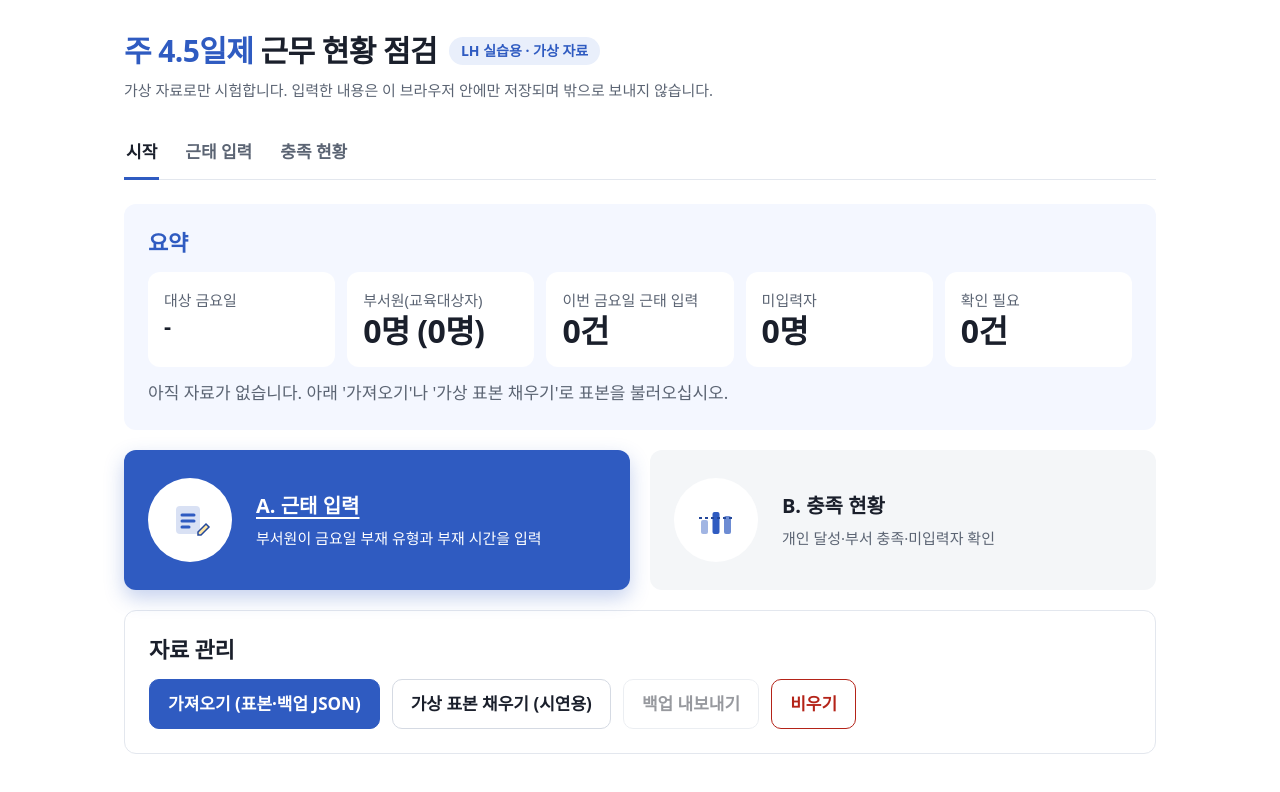
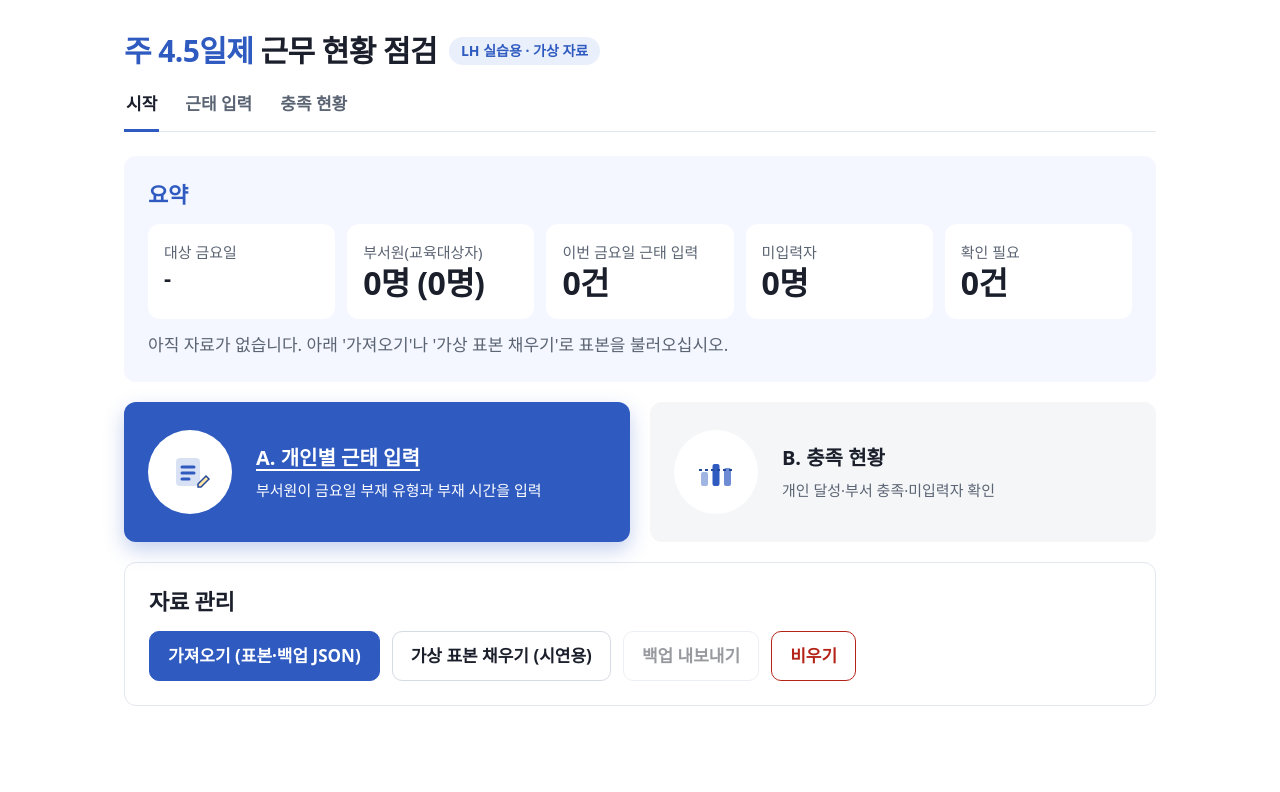
Before and after one commit to fman4444/AI, a plain HTML site: page tools/index.html in a window 1280 px wide. Drawn offline with Linux system fonts and the light colour scheme.

Commit message:
[팀-통합] 시작 페이지 문구 — 제목 아래 안내문 삭제, A 카드 '개인별 근태 입력'
Co-Authored-By: Claude Opus 5.5 <noreply@anthropic.com>
Claude-Session: https://claude.ai/code/session_01WihcLZcvkCdq9uRDWkDuxd

```diff
--- a/tools/index.html
+++ b/tools/index.html
@@ -39,7 +39,6 @@
     <h1><span class="accent">주 4.5일제</span> 근무 현황 점검</h1>
     <span class="practice-tag">LH 실습용 · 가상 자료</span>
   </div>
-  <p class="sub">가상 자료로만 시험합니다. 입력한 내용은 이 브라우저 안에만 저장되며 밖으로 보내지 않습니다.</p>
 
   <nav class="menu" aria-label="메뉴">
     <a href="index.html" aria-current="page">시작</a>
@@ -62,7 +61,7 @@
   <div class="go">
     <a href="pages/IN.html" class="main">
       <span class="ico" aria-hidden="true"><svg width="44" height="44" viewBox="0 0 44 44"><rect x="8" y="8" width="24" height="28" rx="4" fill="#fff"/><rect x="8" y="8" width="24" height="28" rx="4" fill="#2F5BC1" opacity=".18"/><path d="M14 17h12M14 23h12M14 29h7" stroke="#2F5BC1" stroke-width="3" stroke-linecap="round"/><path d="M30 34l8-8 3 3-8 8h-3z" fill="#FFE6A3" stroke="#24489A" stroke-width="1.5"/></svg></span>
-      <span><strong>A. 근태 입력</strong><span class="desc">부서원이 금요일 부재 유형과 부재 시간을 입력</span></span>
+      <span><strong>A. 개인별 근태 입력</strong><span class="desc">부서원이 금요일 부재 유형과 부재 시간을 입력</span></span>
     </a>
     <a href="pages/board.html">
       <span class="ico" aria-hidden="true"><svg width="44" height="44" viewBox="0 0 44 44"><rect x="7" y="22" width="7" height="14" rx="2" fill="#2F5BC1" opacity=".45"/><rect x="18.5" y="14" width="7" height="22" rx="2" fill="#2F5BC1"/><rect x="30" y="18" width="7" height="18" rx="2" fill="#2F5BC1" opacity=".7"/><path d="M5 20h34" stroke="#24489A" stroke-width="2" stroke-dasharray="3 3"/></svg></span>
```
